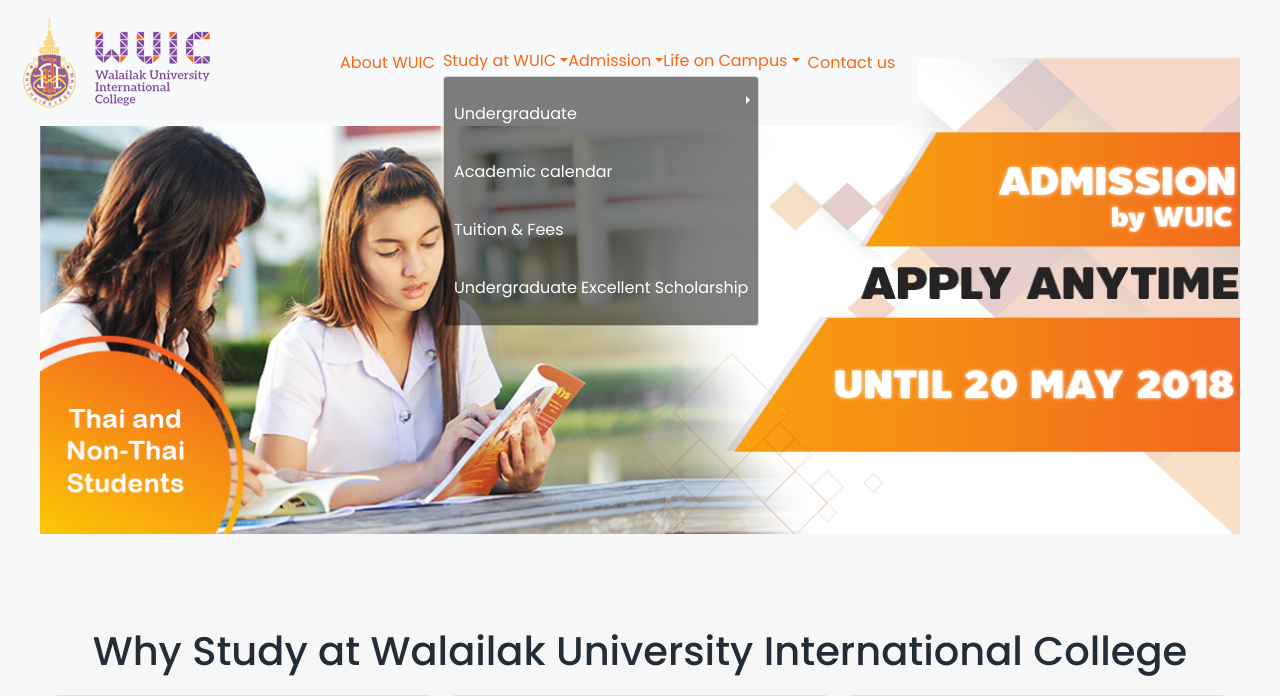
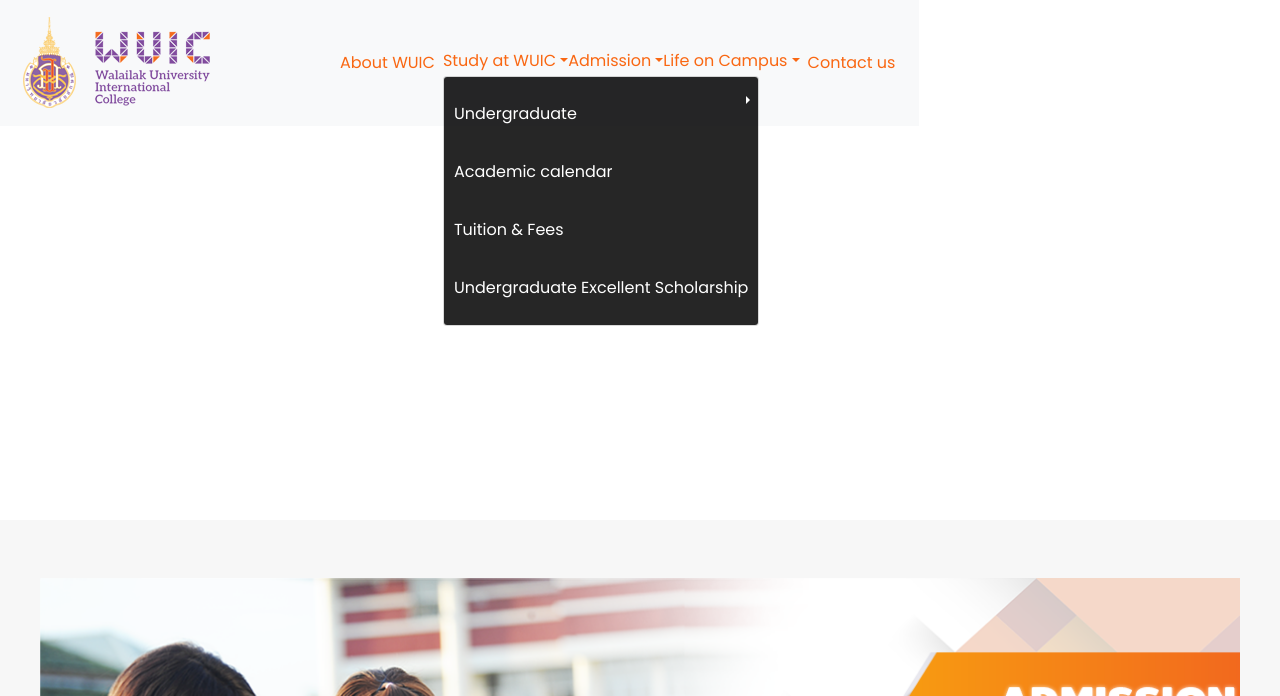
Before and after one commit to tumtpk/wuic, a CodeIgniter app: page /database/ in a window 1280 px wide, after a click on "Study at WUIC". Shown: the top 696 px of the page. Run offline with CodeIgniter, Linux system fonts and the light colour scheme; style sheets or scripts are compiled from the project's sources; some libraries are stand-ins or nearby versions; some web fonts are replaced.

Commit message:
:seedling:

```diff
--- a/application/views/page/header.php
+++ b/application/views/page/header.php
@@ -1,7 +1,7 @@
 <body>
    <!--================Slider Area =================-->
    <section class="main_slider_area">
-      <div id="main_slider" class="rev_slider" data-version="5.3.1.6">
+      <div id="main_slider" class="rev_slider" data-version="5.3.1.6" style="height: 520px !important;">
          <ul>
             <li data-index="rs-2946" data-transition="slidevertical" data-slotamount="1" data-hideafterloop="0" data-hideslideonmobile="off"  data-easein="default" data-easeout="default" data-masterspeed="1000"  data-rotate="0"  data-fstransition="fade" data-fsmasterspeed="1500" data-fsslotamount="7" data-saveperformance="off"  data-title="Intro" data-param1="" data-param2="" data-param3="" data-param4="" data-param5="" data-param6="" data-param7="" data-param8="" data-param9="" data-param10="" data-description="">
                <!-- MAIN IMAGE -->
@@ -78,7 +78,7 @@
                      data-textAlign="['center','center','center','center','center','center']">
                      <!-- <a class="bg_btn" href="https://entry.wu.ac.th/" style="background-color: white !important;">Apply now</a> -->
                      <!-- <a class="" href="" style="background-color: #f26f28  !important;"></a> -->
-                     <a class="btn btn-primary" href="https://entry.wu.ac.th/" style="background-color: #f26f28  !important; margin: 0px 7px 0px 0px; padding-left: 40px; padding-right: 40px; font-weight: 600;
+                     <a class="btn " href="https://entry.wu.ac.th/" style="background-color: #f26f28  !important; color: white !important; margin: 0px 7px 0px 0px; padding-left: 40px; padding-right: 40px; font-weight: 600;
     font-size: 13px; text-transform: uppercase; line-height: 36px !important; font-family: "Poppins", sans-serif; width: 160px;
     height: 46px;" role="button">Apply now</a>
 
--- a/application/views/page/menu.php
+++ b/application/views/page/menu.php
@@ -23,13 +23,13 @@
                   </div>
                </div>
                </li> -->
-            <li class="nav-item"><a class="nav-link" href="#" style="font-size: 16px;color: #f96712;">About WUIC</a></li>
+            <li class="nav-item"><a class="nav-link" href="<?= base_url(); ?>" style="font-size: 16px;color: #f96712;">About WUIC</a></li>
             <li class="nav-item">
                <div class="dropdown show" href="#">
                <a class="dropdown-toggle" href="#" id="dropdownMenuLink" data-toggle="dropdown" aria-haspopup="true" aria-expanded="false" style="font-size: 16px;color: #f96712;">Study at WUIC</a>
                   <ul class="dropdown-menu" aria-labelledby="navbarDropdownMenuLink">
                      <li class="dropdown-submenu">
-                        <a class="dropdown-item lineheight dropdown-toggle" href="#" style="min-width: 100px;color:white !important;" >Undergraduate</a>
+                        <a class="dropdown-item lineheight dropdown-toggle" href="#" style="min-width: 270px;color:white !important;" >Undergraduate</a>
                         <ul class="dropdown-menu">
                             <a class="dropdown-item lineheight" href="<?= base_url(); ?>academic/digital" style="color:white !important;">B.Eng. (Digital Innovation Engineering)</a>
                      		<a class="dropdown-item lineheight" href="<?= base_url(); ?>academic/publicAffairs" style="color:white !important;">B.A. (Public Affairs)</a>
--- a/public/css/morestyle.css
+++ b/public/css/morestyle.css
@@ -25,7 +25,7 @@
     color: #212529;
     text-align: left;
     list-style: none;
-    background-color: rgba(0, 0, 0, 0.5) !important;
+    background-color: rgba(0, 0, 0, 0.85) !important;
     background-clip: padding-box;
     border: 1px solid rgba(0,0,0,.15);
     border-radius: .25rem;
@@ -136,3 +136,9 @@ body {
 .f_w_title {
     padding-bottom: 0px !important;
 }
+
+.maincontent {
+    height: 520px;
+    margin-top: 0px;
+    margin-bottom: 0px;
+}
```
